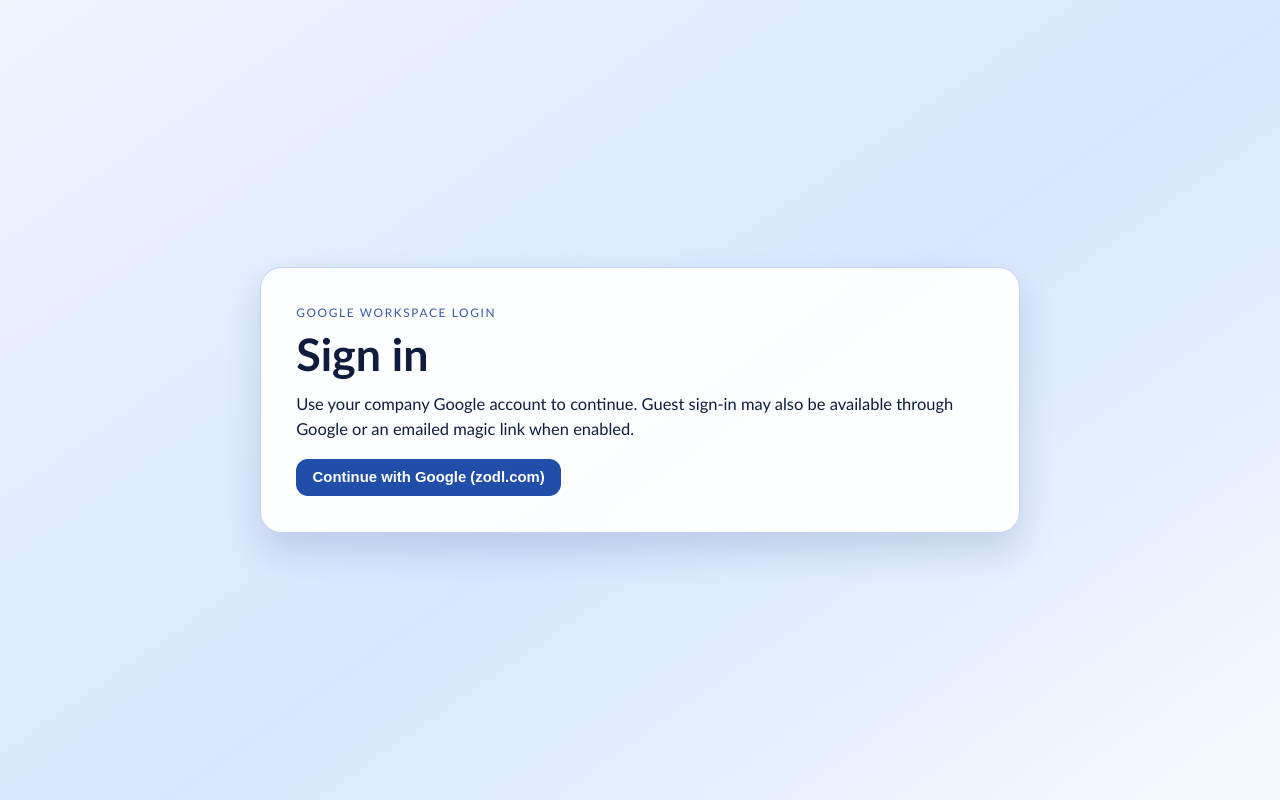
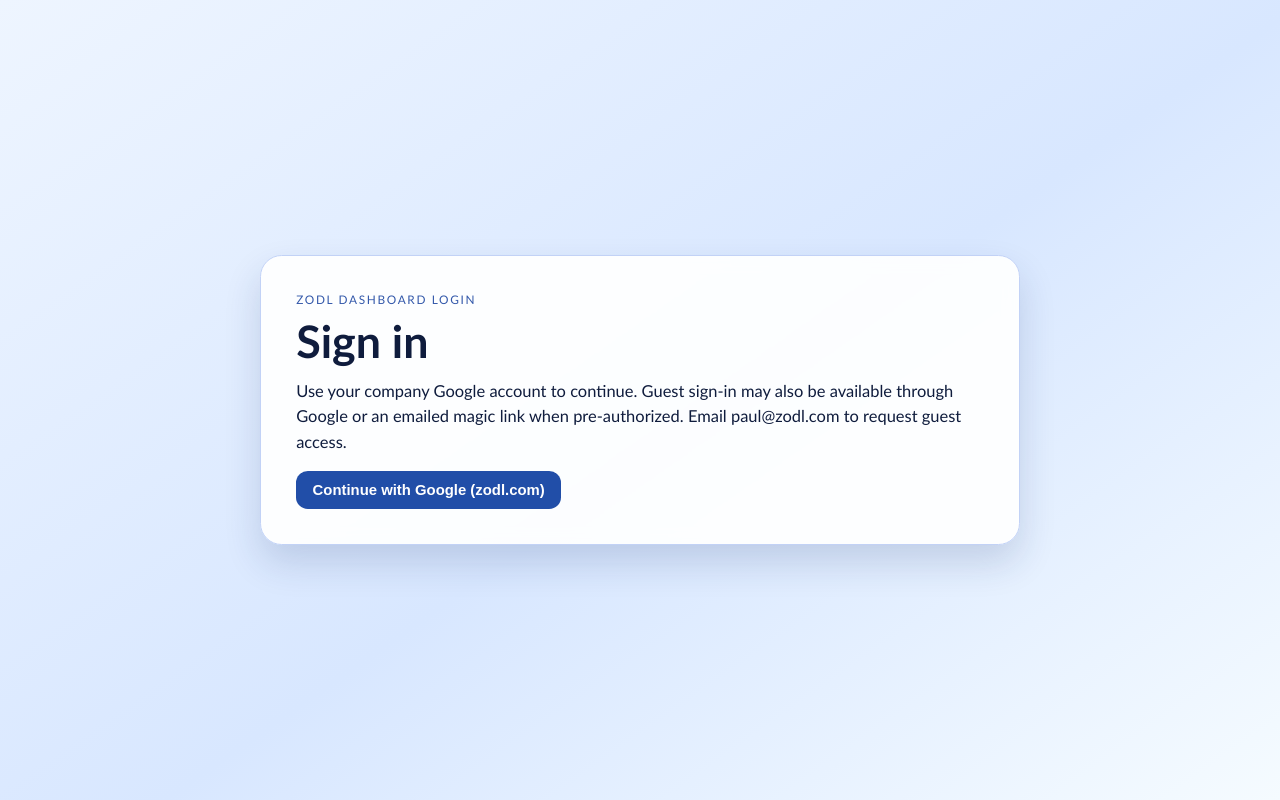
Before and after one commit to paulbrigner/zodldashboard, a Next.js app: page /signin in a window 1280 px wide. Built offline with nearby package versions, Linux system fonts and the light colour scheme.

Commit message:
Refine sign-in page copy

```diff
--- a/app/signin/signin-client.tsx
+++ b/app/signin/signin-client.tsx
@@ -44,9 +44,9 @@ export default function SignInClient({ error, guestOauthEnabled, guestEmailEnabl
   return (
     <main className="page">
       <section className="card">
-        <p className="eyebrow">Google Workspace Login</p>
+        <p className="eyebrow">ZODL Dashboard Login</p>
         <h1>Sign in</h1>
-        <p>Use your company Google account to continue. Guest sign-in may also be available through Google or an emailed magic link when enabled.</p>
+        <p>Use your company Google account to continue. Guest sign-in may also be available through Google or an emailed magic link when pre-authorized. Email paul@zodl.com to request guest access.</p>
         <div className="button-row">
           <button className="button" onClick={() => signIn("google", { callbackUrl: "/" })} type="button">
             Continue with Google (zodl.com)
```
